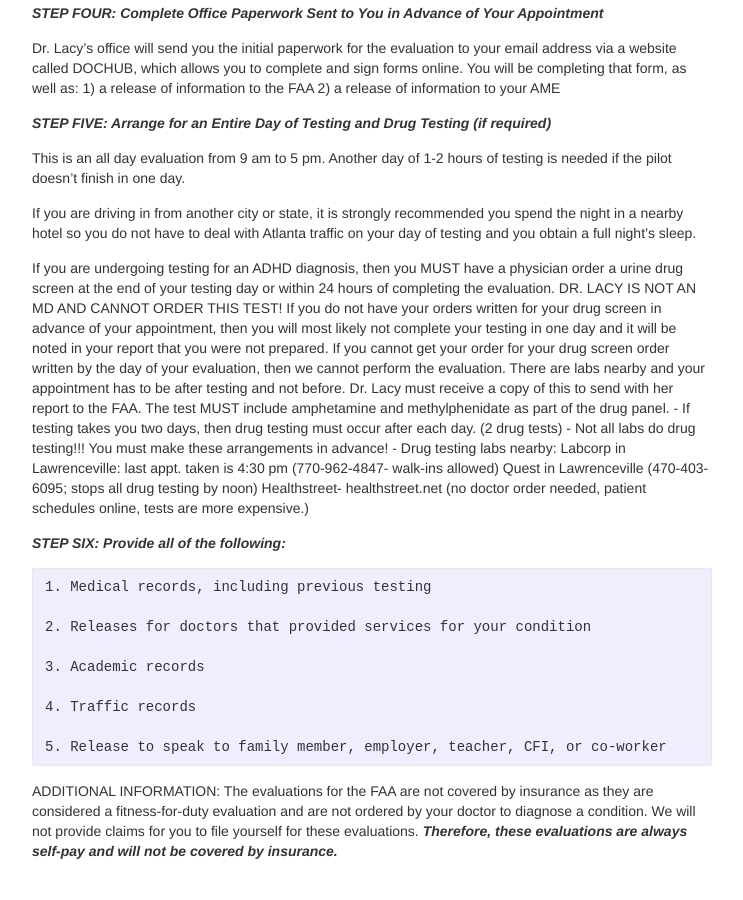
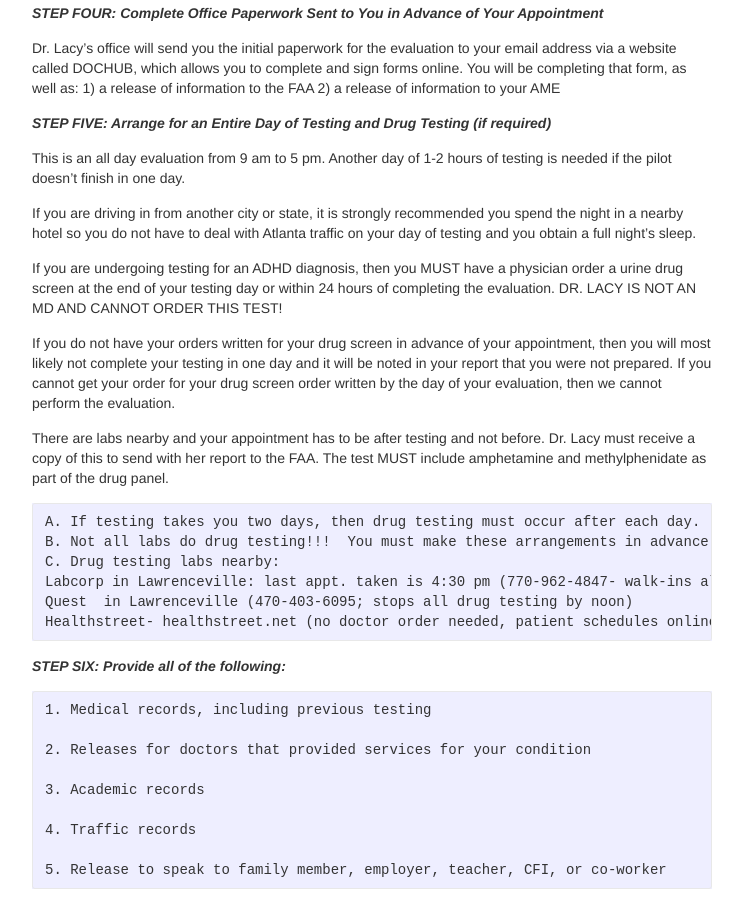
Before and after one commit to halcyon/renewedbrain.com, a Jekyll site: the page built from FAA.md, in a window 1280 px wide and 900 px high, scrolled down 771 px. Shown: the whole window, without its empty margins (268-1011 px from the left). Built offline with Jekyll 4.4.1, drawn with Linux system fonts in a browser that asks for light colours.

Commit message:
Update FAA.md
formatting 2

```diff
--- a/FAA.md
+++ b/FAA.md
@@ -34,11 +34,17 @@ This is an all day evaluation from 9 am to 5 pm. Another day of 1-2 hours of tes
  If you are driving in from another city or state, it is strongly recommended you spend the night in a nearby hotel so you do not have to deal with Atlanta traffic on your day of testing and you obtain a full night’s sleep.
 
 If you are undergoing testing for an ADHD diagnosis,  then you MUST have a physician order a urine drug screen at the end of your testing day or within 24 hours of completing the evaluation. DR. LACY IS NOT AN MD AND CANNOT ORDER THIS TEST!
+
 If you do not have your orders written for your drug screen in advance of your appointment, then you will most likely not complete your testing in one day and it will be noted in your report that you were not prepared.  If you cannot get your order for your drug screen order written by the day of your evaluation, then we cannot perform the evaluation.
+
 There are labs nearby and your appointment has to be after testing and not before. Dr. Lacy must receive a copy of this to send with her report to the FAA.       The test MUST include amphetamine and methylphenidate as part of the drug panel.
-    - If testing takes you two days, then drug testing must occur after each day.  (2 drug tests)
-    - Not all labs do drug testing!!!  You must make these arrangements in advance!
-    - Drug testing labs nearby: Labcorp in Lawrenceville: last appt. taken is 4:30 pm (770-962-4847- walk-ins allowed) Quest  in Lawrenceville (470-403-6095; stops all drug testing by noon) Healthstreet- healthstreet.net (no doctor order needed, patient schedules online, tests are more expensive.)
+
+    A. If testing takes you two days, then drug testing must occur after each day.  (2 drug tests)
+    B. Not all labs do drug testing!!!  You must make these arrangements in advance!
+    C. Drug testing labs nearby:
+    Labcorp in Lawrenceville: last appt. taken is 4:30 pm (770-962-4847- walk-ins allowed)
+    Quest  in Lawrenceville (470-403-6095; stops all drug testing by noon)
+    Healthstreet- healthstreet.net (no doctor order needed, patient schedules online, tests are more expensive.)
 
 ***STEP SIX: Provide all of the following:***
 
```
